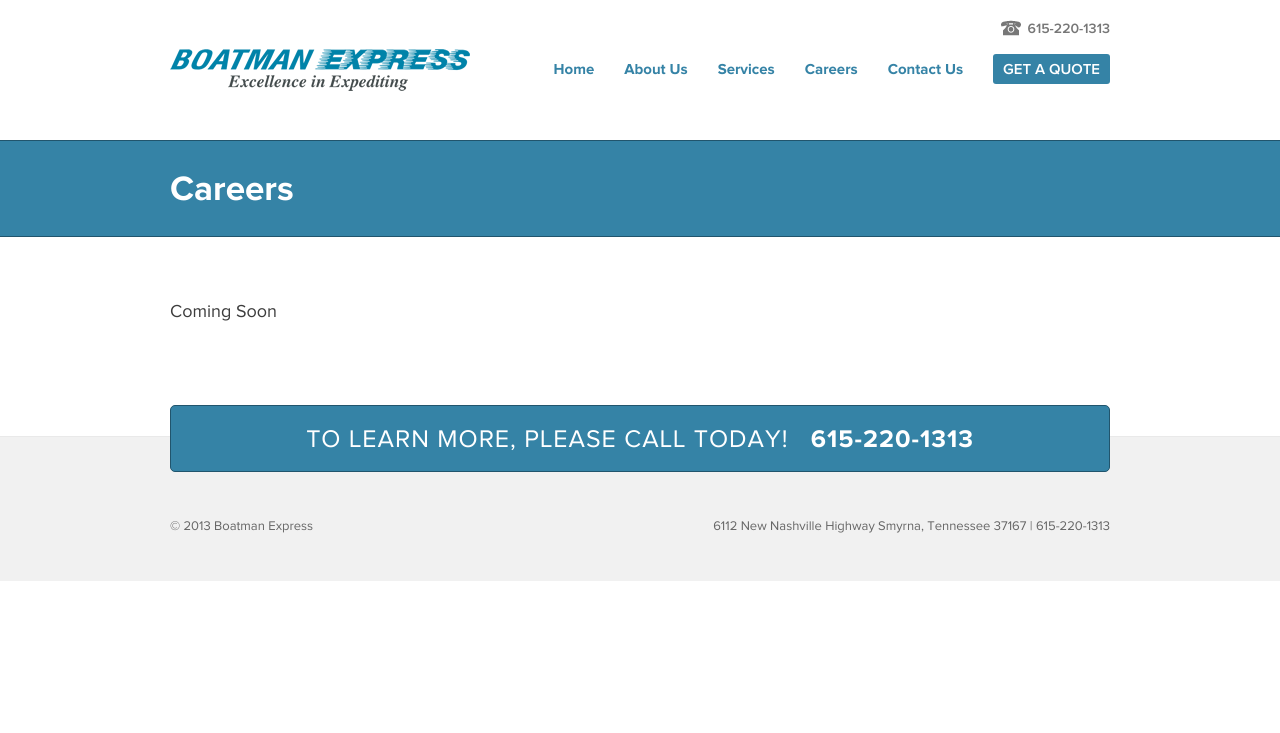
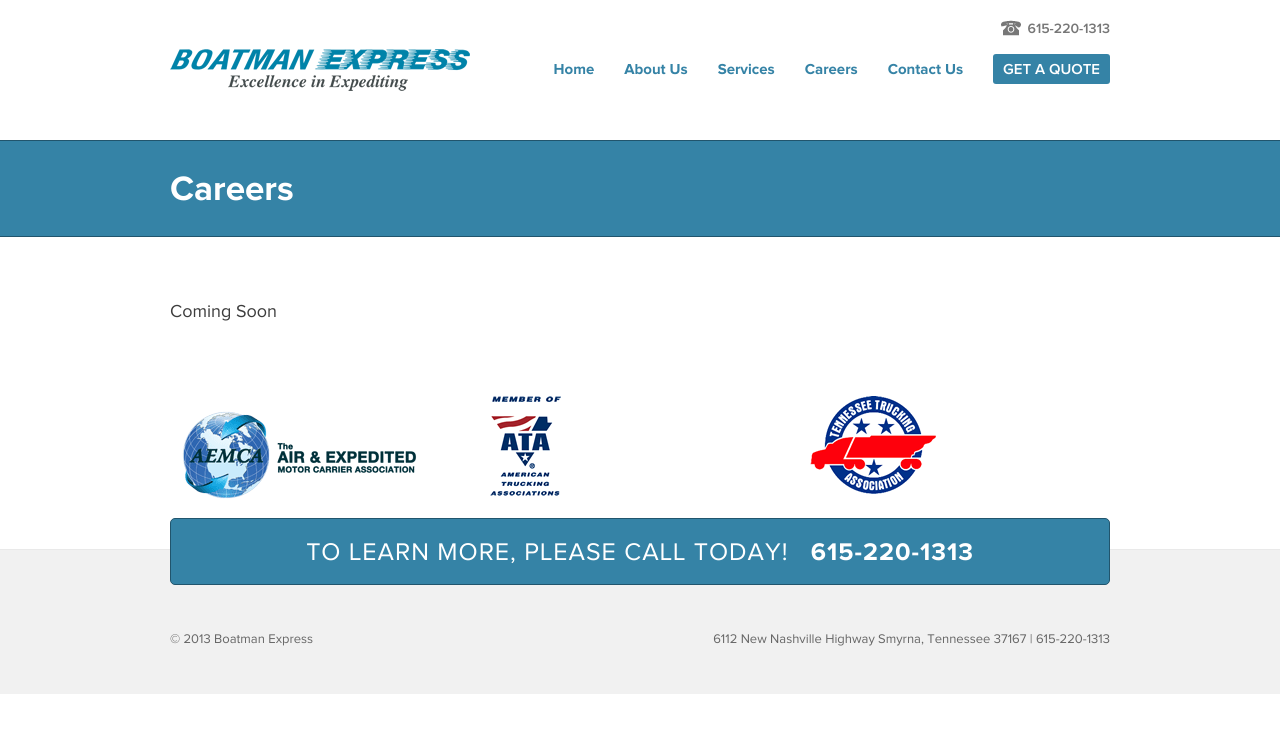
Before and after one commit to boatmanexpress/boatmanexpress.github.com, a Jekyll site: the page built from careers.html, in a window 1280 px wide. Shown: the top 733 px of the page. Built offline with Jekyll 4.4.1, drawn with Linux system fonts in a browser that asks for light colours; Markdown is read by kramdown in place of the engine named in the settings.

Commit message:
Adding logos

```diff
--- a/_includes/footer.html
+++ b/_includes/footer.html
@@ -1,3 +1,21 @@
+    <section>
+      <div class="container">
+        <div class="row">
+          <div class="span4 center">
+            <img src="/img/aemca.gif" alt="AEMCA" />
+          </div>
+
+          <div class="span4 center">
+            <img src="/img/ata.gif" alt="ATA" />
+          </div>
+
+          <div class="span4 center">
+            <img src="/img/tta.gif" alt="TTA" />
+          </div>
+        </div>
+      </div>
+    </section>
+
     <footer>
       <div class="container">
         <div class="row">
--- a/contact.html
+++ b/contact.html
@@ -11,7 +11,9 @@
       6112 New Nashville Highway<br />
       Smyrna, Tennessee 37167<br />
       <br />
-      P: 615-220-1313
+      P: 615-220-1313<br />
+      <br />
+      <a href="mailto:info@boatmanexpress.com">info@boatmanexpress.com</a>
     </div>
 
     <div class="span6 offset1">
```
Also changed, not shown: img/aemca.gif (added), img/ata.gif (added), img/tta.gif (added).
